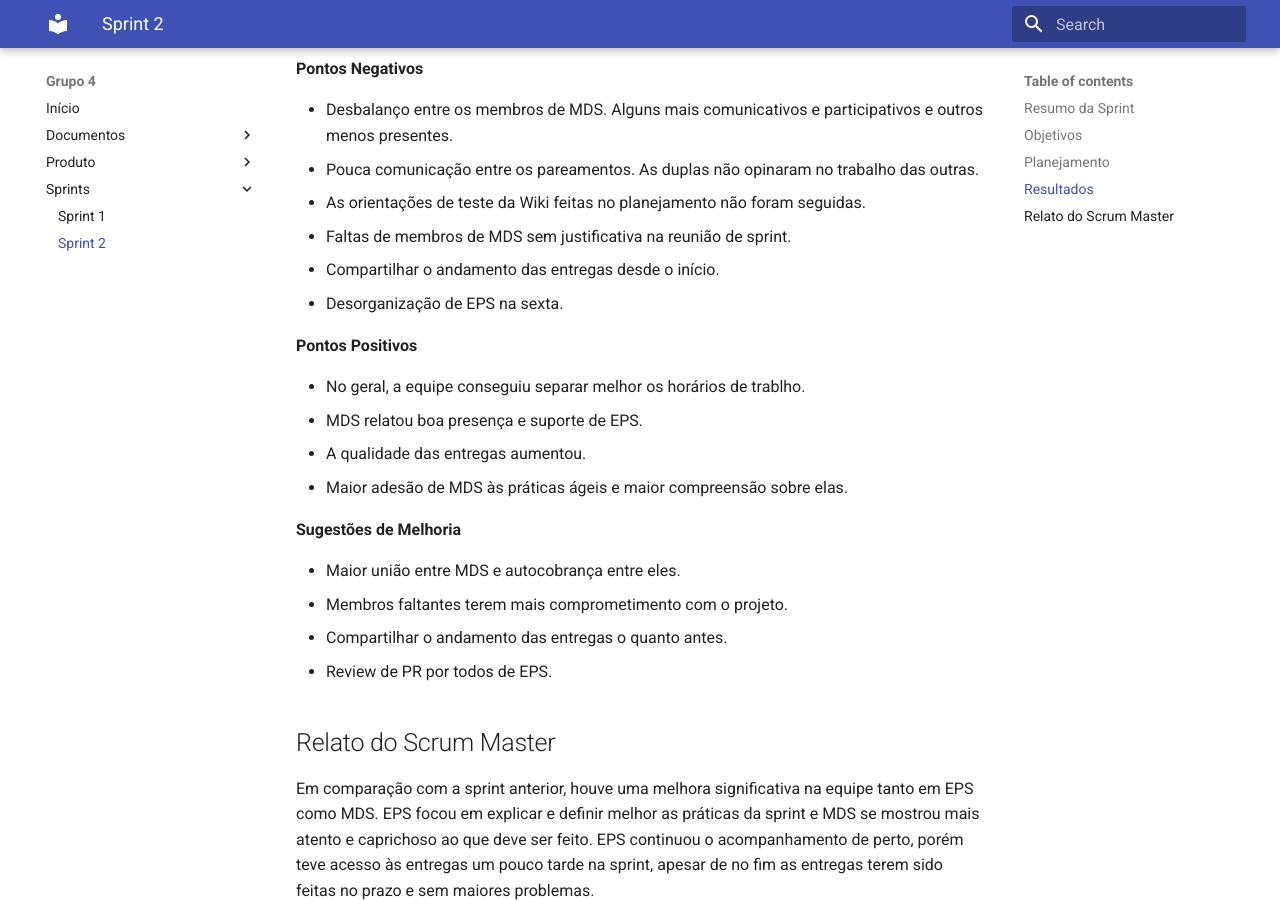
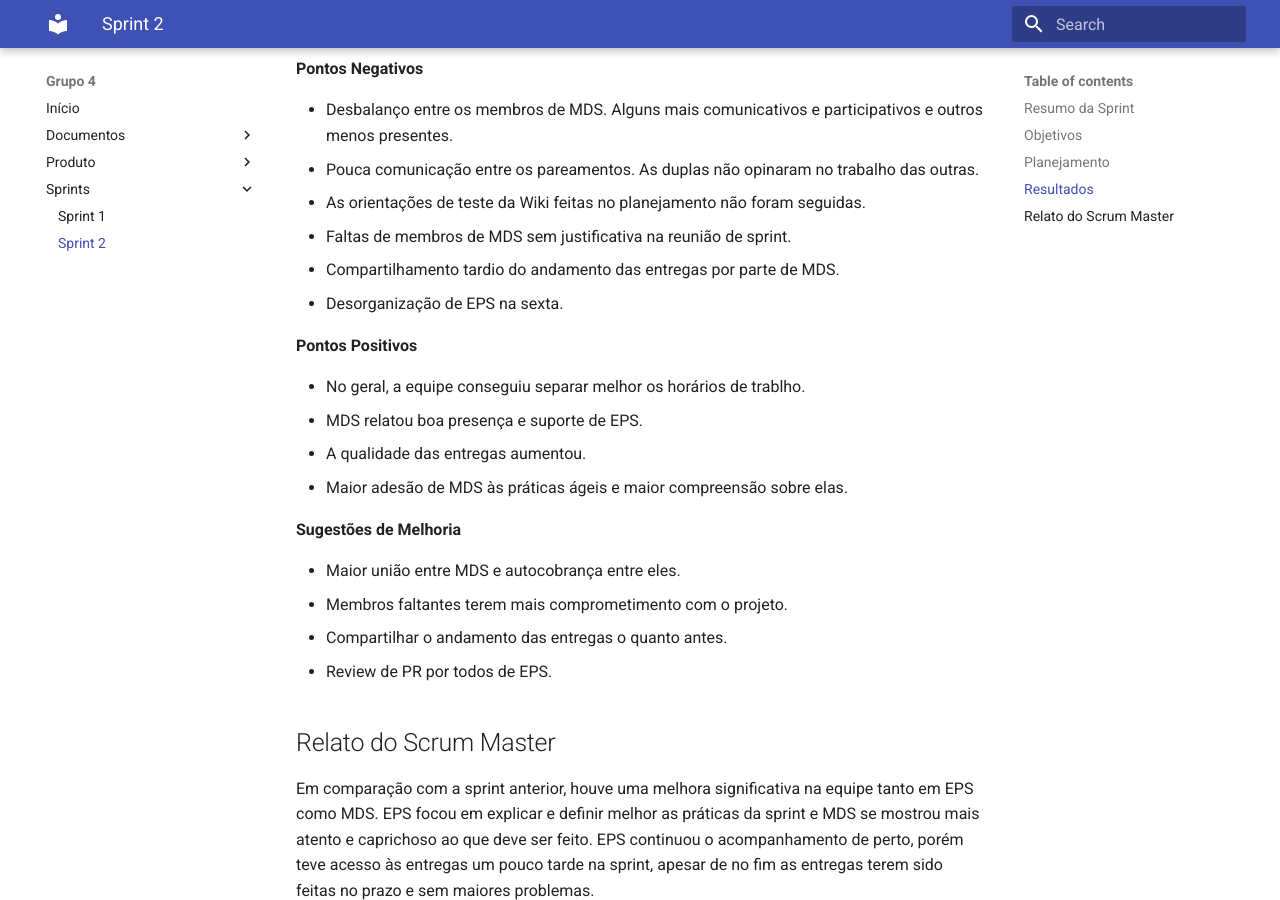
Before and after one commit to fga-eps-mds/2020.1-Minacademy-Wiki, an MkDocs documentation site: the page built from docs/sprints/sprint_2.md, in a window 1280 px wide and 900 px high, scrolled down 1332 px. Built offline with MkDocs 1.6.1 and Material for MkDocs 9.7.7, drawn with Linux system fonts in a browser that asks for light colours.

Commit message:
Corrigindo ponto negativo da sprint 2

```diff
--- a/docs/sprints/sprint_2.md
+++ b/docs/sprints/sprint_2.md
@@ -48,7 +48,7 @@ Nenhuma
 - Pouca comunicação entre os pareamentos. As duplas não opinaram no trabalho das outras.
 - As orientações de teste da Wiki feitas no planejamento não foram seguidas.
 - Faltas de membros de MDS sem justificativa na reunião de sprint.
-- Compartilhar o andamento das entregas desde o início.
+- Compartilhamento tardio do andamento das entregas por parte de MDS.
 - Desorganização de EPS na sexta.
 
 **Pontos Positivos**
```
